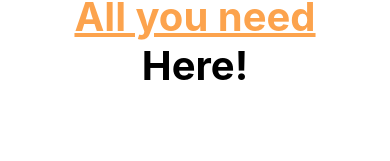
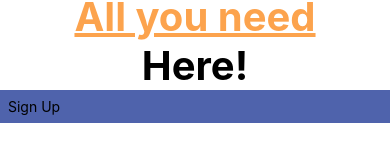
Before and after one commit to Schattsch/MobileAppExample, a React Native app: screen / in a window 390 px wide. Shown: the part 257-418 px from the top of the page. Built offline with nearby package versions, Linux system fonts and the light colour scheme.

Commit message:
Pressable

```diff
--- /dev/null
+++ b/src/components/Button/index.js
@@ -0,0 +1,16 @@
+import React from "react";
+import { Pressable, Text } from "react-native";
+
+import { styles } from "./styles";
+
+const Button = ({title}) => {
+    const handlePress = () => {
+    console.log('button is clicked')
+}
+    return(
+        <Pressable onPress={handlePress} style={styles.container}>
+            <Text>{title}</Text>
+        </Pressable>
+    )
+}
+export default Button
--- /dev/null
+++ b/src/components/Button/styles.js
@@ -0,0 +1,8 @@
+import { StyleSheet } from "react-native";
+
+export const styles = StyleSheet.create({
+    container: {
+        backgroundColor:'#4F63AC',
+        padding: 8
+    }
+})
--- a/src/screens/auth/Splash/index.js
+++ b/src/screens/auth/Splash/index.js
@@ -4,6 +4,7 @@ import {
     View,
     Image
 } from "react-native"
+import Button from "../../../components/Button";
 import {styles} from "./styles";
 
 const Splash = () => {
@@ -13,6 +14,8 @@ const Splash = () => {
             <Text style={styles.title}>You'll Find</Text>
             <Text style={[styles.title, styles.innerTitle]}>All you need</Text>
             <Text style={styles.title}>Here!</Text>
+
+            <Button title="Sign Up"/>
         </View>
     )
 }
```
